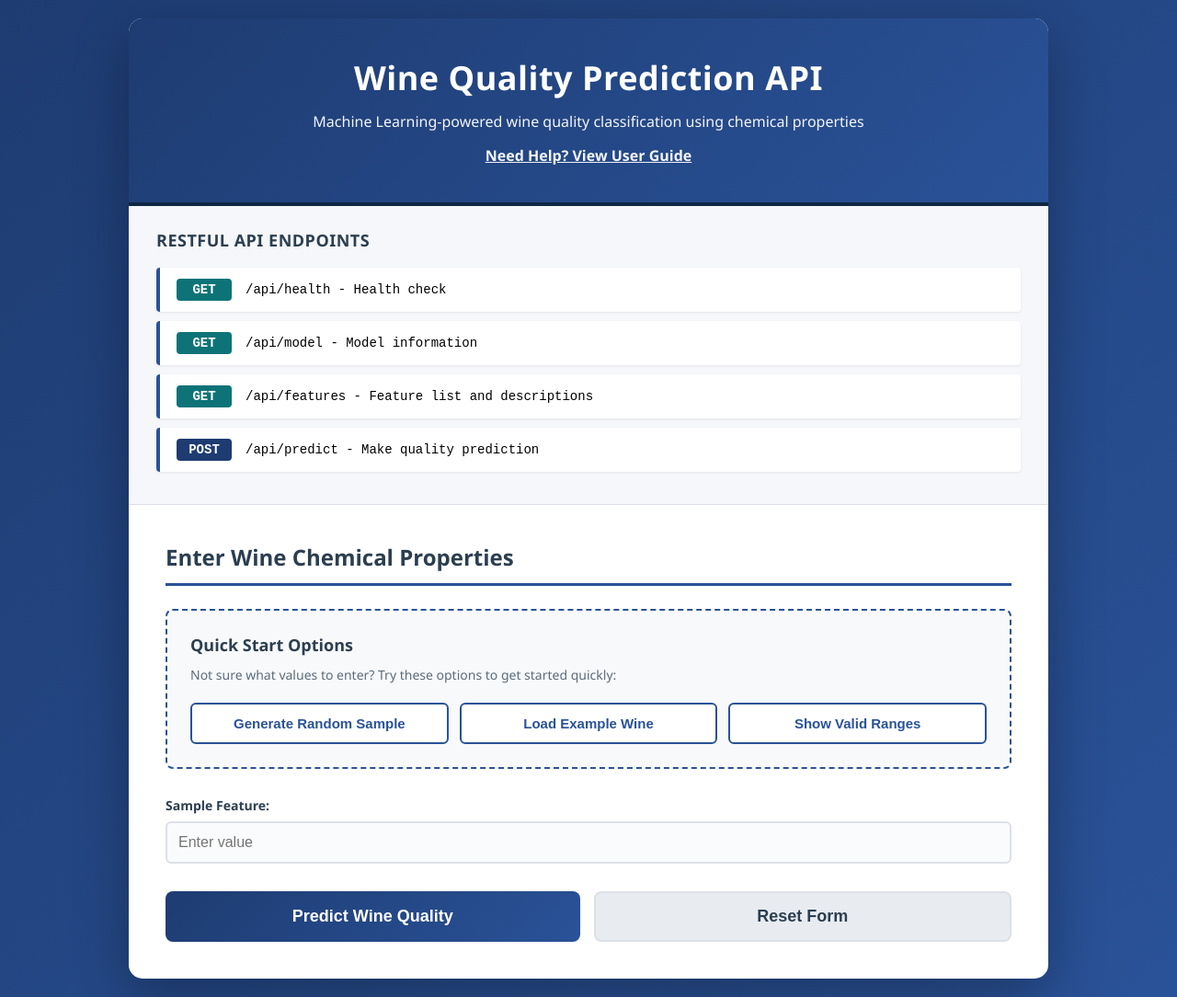
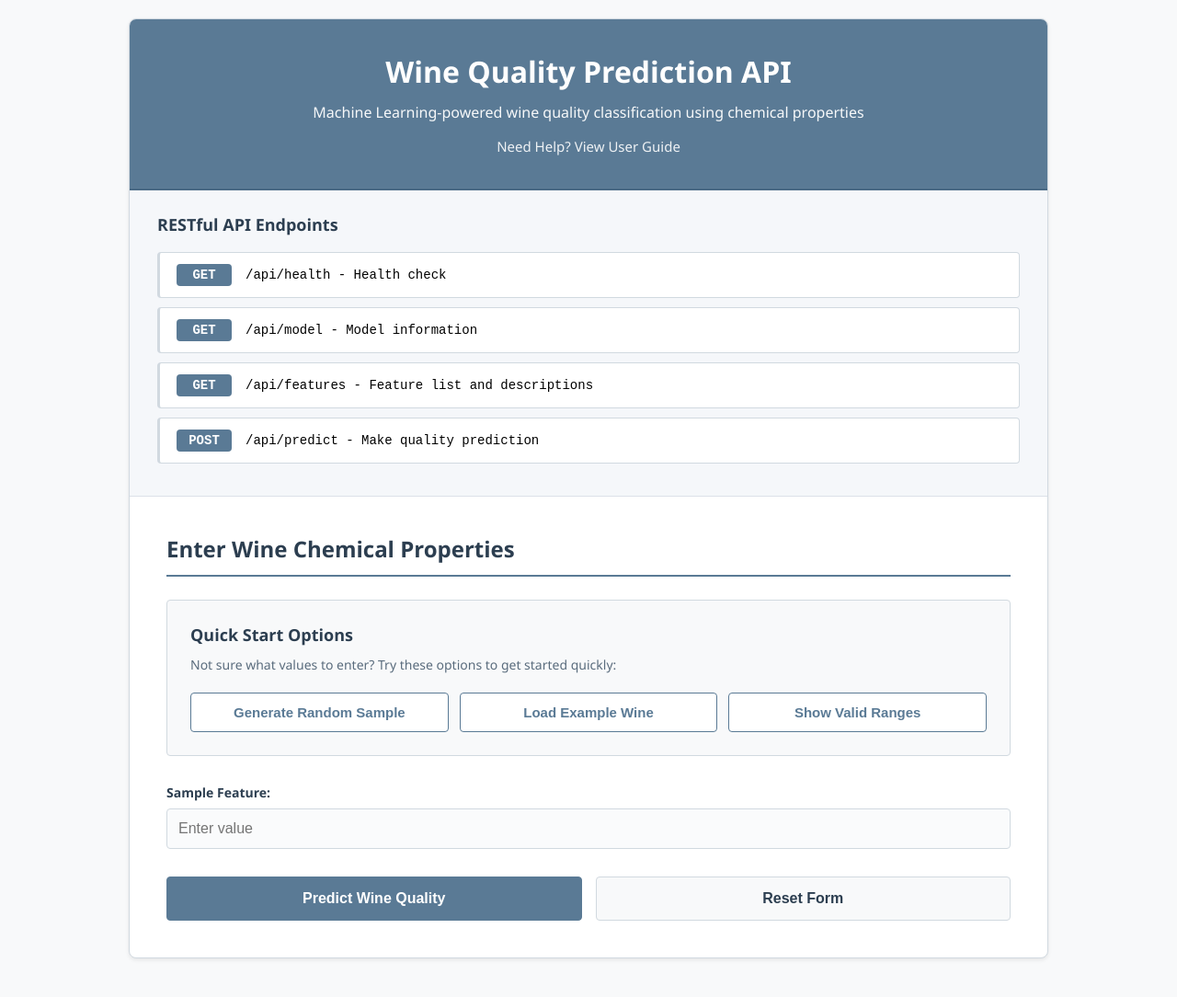
Before and after one commit to squieb2/DS-Random-Forest-ML-Deployment, a Flask app: template templates/index.html in a window 1280 px wide. Shown: the whole page at 92% size. After the commit the page ends 1043 px from the top, so only its background shows below. Run offline with Flask 3, Linux system fonts and the light colour scheme; the template is opened without the code that fills it: most values are stand-ins (such as "Sample title", 1, 10 or a date in 2020); parts of the project's set-up code (start-up, migrations or seed data) failed here and were passed over.

Commit message:
Made some UI changes to make it look cleaner

```diff
--- a/static/css/style.css
+++ b/static/css/style.css
@@ -10,7 +10,7 @@
 
 body {
     font-family: 'Segoe UI', Tahoma, Geneva, Verdana, sans-serif;
-    background: linear-gradient(135deg, #1e3c72 0%, #2a5298 100%);
+    background: #f8f9fa;
     min-height: 100vh;
     padding: 20px;
 }
@@ -23,8 +23,9 @@ body {
     max-width: 1000px;
     margin: 0 auto;
     background: white;
-    border-radius: 15px;
-    box-shadow: 0 20px 60px rgba(0, 0, 0, 0.3);
+    border-radius: 8px;
+    border: 1px solid #d1d9e0;
+    box-shadow: 0 2px 4px rgba(0, 0, 0, 0.08);
     overflow: hidden;
 }
 
@@ -33,18 +34,18 @@ body {
    ============================================ */
 
 .header {
-    background: linear-gradient(135deg, #1e3c72 0%, #2a5298 100%);
+    background: #5a7a95;
     color: white;
-    padding: 40px 30px;
+    padding: 35px 30px;
     text-align: center;
-    border-bottom: 4px solid #0f2744;
+    border-bottom: 2px solid #4a6a85;
 }
 
 .header h1 {
-    font-size: 36px;
+    font-size: 32px;
     margin-bottom: 12px;
     font-weight: 600;
-    letter-spacing: 0.5px;
+    letter-spacing: normal;
 }
 
 .header p {
@@ -68,8 +69,8 @@ body {
     margin-bottom: 18px;
     font-size: 18px;
     font-weight: 600;
-    text-transform: uppercase;
-    letter-spacing: 0.5px;
+    text-transform: none;
+    letter-spacing: normal;
 }
 
 .endpoint {
@@ -77,12 +78,13 @@ body {
     padding: 12px 18px;
     margin: 10px 0;
     border-radius: 4px;
-    border-left: 4px solid #2a5298;
+    border-left: 3px solid #5a7a95;
     font-family: 'Courier New', monospace;
     font-size: 14px;
     display: flex;
     align-items: center;
-    box-shadow: 0 1px 3px rgba(0, 0, 0, 0.08);
+    border: 1px solid #d1d9e0;
+    border-left-width: 3px;
 }
 
 .method {
@@ -96,11 +98,11 @@ body {
 }
 
 .method.get {
-    background: #0d7377;
+    background: #5a7a95;
 }
 
 .method.post {
-    background: #1e3c72;
+    background: #5a7a95;
 }
 
 /* ============================================
@@ -116,7 +118,7 @@ body {
     font-size: 24px;
     margin-bottom: 25px;
     padding-bottom: 12px;
-    border-bottom: 3px solid #2a5298;
+    border-bottom: 2px solid #5a7a95;
     font-weight: 600;
 }
 
@@ -145,17 +147,17 @@ body {
 
 .form-group input {
     padding: 12px;
-    border: 2px solid #dce1e8;
-    border-radius: 6px;
+    border: 1px solid #d1d9e0;
+    border-radius: 4px;
     font-size: 16px;
-    transition: border-color 0.3s, box-shadow 0.3s;
+    transition: border-color 0.15s;
     background-color: #fafbfc;
 }
 
 .form-group input:focus {
     outline: none;
-    border-color: #2a5298;
-    box-shadow: 0 0 0 3px rgba(42, 82, 152, 0.1);
+    border-color: #5a7a95;
+    box-shadow: none;
     background-color: white;
 }
 
@@ -171,24 +173,24 @@ body {
 
 button {
     flex: 1;
-    padding: 15px;
+    padding: 14px;
     border: none;
-    border-radius: 8px;
-    font-size: 18px;
+    border-radius: 4px;
+    font-size: 16px;
     font-weight: 600;
     cursor: pointer;
-    transition: all 0.3s;
+    transition: background-color 0.15s;
 }
 
 .btn-predict {
-    background: linear-gradient(135deg, #1e3c72 0%, #2a5298 100%);
+    background: #5a7a95;
     color: white;
+    border: 1px solid #5a7a95;
 }
 
 .btn-predict:hover:not(:disabled) {
-    transform: translateY(-2px);
-    box-shadow: 0 8px 16px rgba(30, 60, 114, 0.3);
-    background: linear-gradient(135deg, #2a5298 0%, #1e3c72 100%);
+    background: #4a6a85;
+    border-color: #4a6a85;
 }
 
 .btn-predict:disabled {
@@ -197,14 +199,14 @@ button {
 }
 
 .btn-reset {
-    background: #e8ecf1;
+    background: #f8f9fa;
     color: #2c3e50;
-    border: 2px solid #dce1e8;
+    border: 1px solid #d1d9e0;
 }
 
 .btn-reset:hover {
-    background: #dce1e8;
-    border-color: #c5cdd6;
+    background: #e9ecef;
+    border-color: #c1c9d1;
 }
 
 /* ============================================
@@ -434,8 +424,8 @@ button {
     background: #f8f9fa;
     padding: 25px;
     margin-bottom: 30px;
-    border-radius: 8px;
-    border: 2px dashed #2a5298;
+    border-radius: 4px;
+    border: 1px solid #d1d9e0;
 }
 
 .quick-actions-title {
@@ -463,23 +453,21 @@ button {
     min-width: 180px;
     padding: 12px 20px;
     background: white;
-    color: #2a5298;
-    border: 2px solid #2a5298;
-    border-radius: 6px;
+    color: #5a7a95;
+    border: 1px solid #5a7a95;
+    border-radius: 4px;
     font-size: 15px;
     font-weight: 600;
     cursor: pointer;
-    transition: all 0.3s;
+    transition: background-color 0.15s, color 0.15s;
     display: flex;
     align-items: center;
     justify-content: center;
 }
 
 .btn-secondary:hover {
-    background: #2a5298;
+    background: #5a7a95;
     color: white;
-    transform: translateY(-2px);
-    box-shadow: 0 4px 12px rgba(42, 82, 152, 0.3);
 }
 
 /* ============================================
--- a/static/js/app.js
+++ b/static/js/app.js
@@ -105,7 +105,7 @@ function displayResults(data) {
 
     result.classList.add('show');
 
-    result.scrollIntoView({ behavior: 'smooth', block: 'nearest'});
+    result.scrollIntoView({ behavior: 'auto', block: 'nearest'});
 }
 
 function showError(message) {
--- a/templates/index.html
+++ b/templates/index.html
@@ -14,7 +14,7 @@
             <h1>Wine Quality Prediction API</h1>
             <p>Machine Learning-powered wine quality classification using chemical properties</p>
             <p style="margin-top: 15px;">
-                <a href="/guide" style="color: white; text-decoration: underline; font-size: 16px; font-weight: 600;">
+                <a href="/guide" style="color: white; text-decoration: none; font-size: 15px; font-weight: 500; opacity: 0.95;">
                     Need Help? View User Guide
                 </a>
             </p>
```
Also changed, not shown: other parts of static/css/style.css (+64 -95 lines), templates/guide.html (+27 -26 lines).
